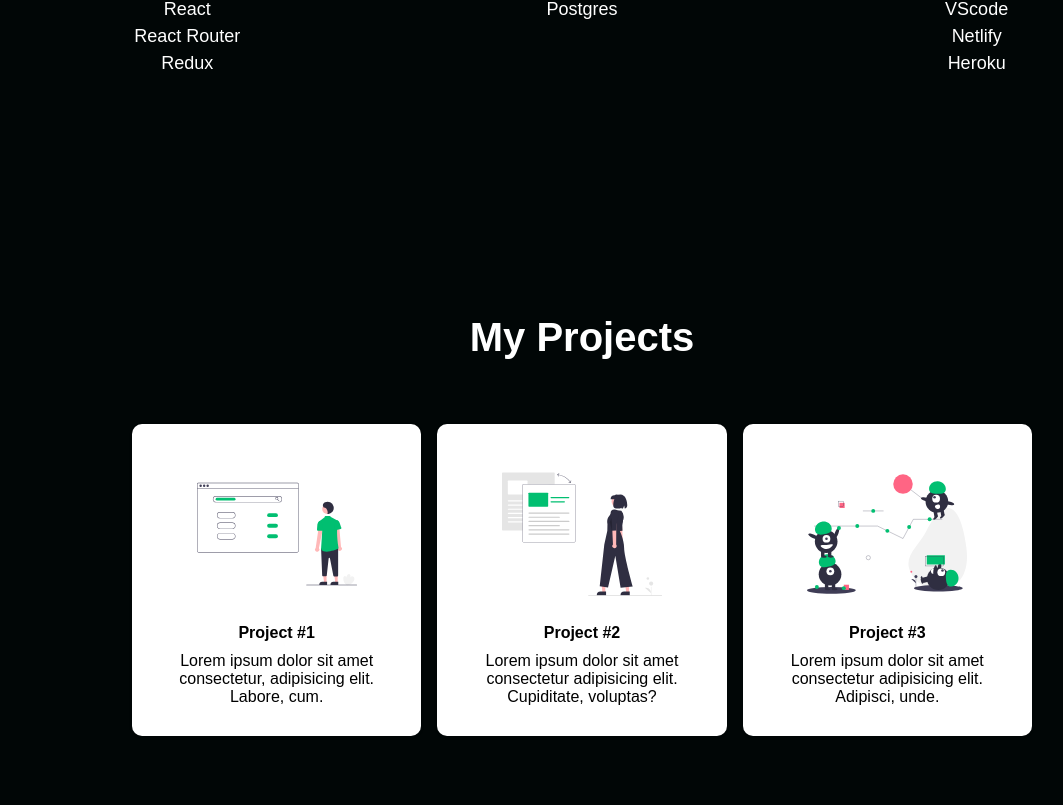
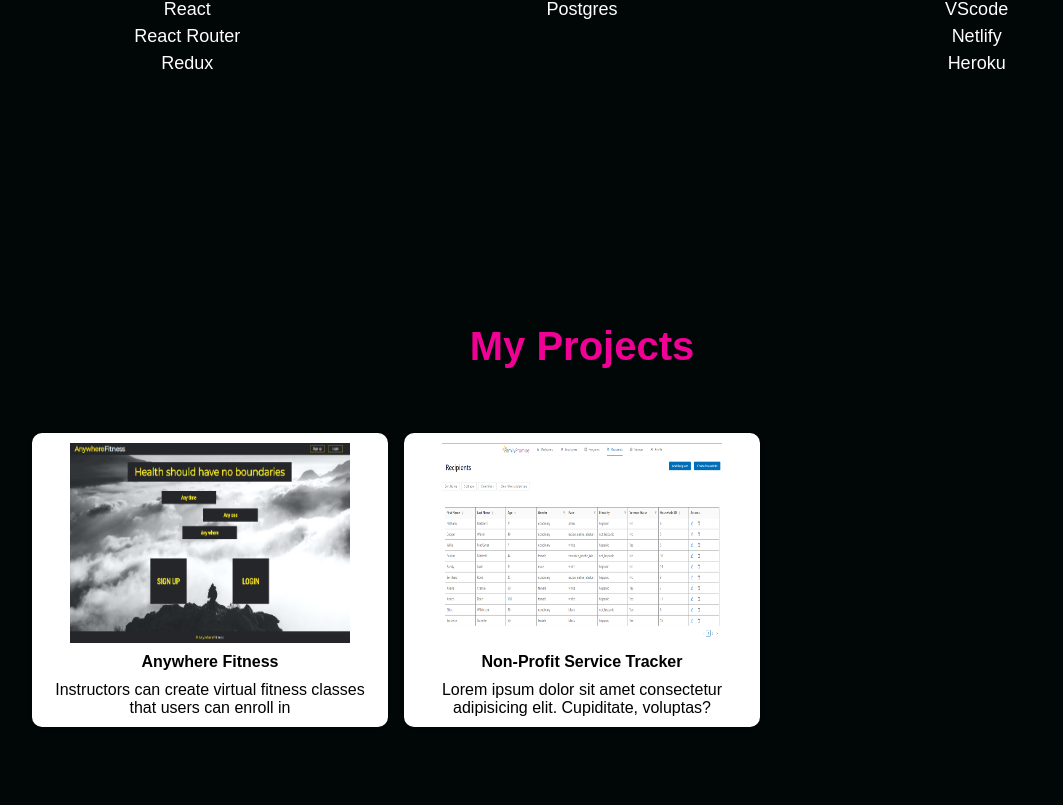
Before and after one commit to NRHietala/portfolio, a React (Create React App) app: page / in a window 1280 px wide. Shown: the part 1775-2580 px from the top of the page, without its empty margins (58-1121 px from the left). Built offline with nearby package versions, Linux system fonts and the light colour scheme; a web font is replaced by a local one.

Commit message:
Rough formatting and project data laid out

```diff
--- a/src/components/Services/ServicesElements.js
+++ b/src/components/Projects/ProjectsElements.js
@@ -1,11 +1,11 @@
 import styled from "styled-components";
 
-export const ServicesContainer = styled.div`
+export const ProjectsContainer = styled.div`
+  display: flex;
   flex-direction: column;
   justify-content: center;
   align-items: center;
   height: 800px;
-  display: flex;
   background: #010606;
 
   @media screen and (max-width: 768px) {
@@ -17,11 +17,11 @@ export const ServicesContainer = styled.div`
   }
 `;
 
-export const ServicesWrapper = styled.div`
+export const ProjectsWrapper = styled.div`
   display: grid;
   grid-template-columns: 1fr 1fr 1fr;
   margin: 0px auto;
-  max-width: 1000px;
+  max-width: 1200px;
   align-items: center;
   grid-gap: 16px;
   padding: 0px 50px;
@@ -36,7 +36,7 @@ export const ServicesWrapper = styled.div`
   }
 `;
 
-export const ServicesCard = styled.div`
+export const ProjectsCard = styled.div`
   display: flex;
   flex-direction: column;
   justify-content: flex-start;
@@ -44,7 +44,7 @@ export const ServicesCard = styled.div`
   background: #fff;
   border-radius: 10px;
   max-height: 340px;
-  padding: 30px;
+  padding: 10px;
   box-shadow: 0px 1px 3px rgba(0, 0, 0, 0.2);
   transition: all 0.2s ease-in-out;
 
@@ -55,15 +55,15 @@ export const ServicesCard = styled.div`
   }
 `;
 
-export const ServicesIcon = styled.img`
-  height: 160px;
-  width: 160px;
+export const ProjectsIcon = styled.img`
+  height: 200px;
+  width: 280px;
   margin-bottom: 10px;
 `;
 
-export const ServicesH1 = styled.h1`
+export const ProjectsH1 = styled.h1`
   font-size: 2.5rem;
-  color: #fff;
+  color: #ef0195;
   margin-bottom: 64px;
 
   @media screen and (max-width: 480px) {
@@ -71,12 +71,12 @@ export const ServicesH1 = styled.h1`
   }
 `;
 
-export const ServicesH2 = styled.h2`
+export const ProjectsH2 = styled.h2`
   font-size: 1rem;
   margin-bottom: 10px;
 `;
 
-export const ServicesP = styled.p`
+export const ProjectsP = styled.p`
   font-size: 1rem;
   text-align: center;
 `;
--- /dev/null
+++ b/src/components/Projects/index.js
@@ -0,0 +1,41 @@
+import React from "react";
+import anywhere_fitness from "../../assets/images/anywhere_fitness.png";
+import fp_service_tracker from "../../assets/images/fp_service_tracker.png";
+
+import {
+  ProjectsContainer,
+  ProjectsH1,
+  ProjectsWrapper,
+  ProjectsCard,
+  ProjectsIcon,
+  ProjectsH2,
+  ProjectsP,
+} from "./ProjectsElements";
+
+const Projects = () => {
+  return (
+    <ProjectsContainer id="projects">
+      <ProjectsH1>My Projects</ProjectsH1>
+      <ProjectsWrapper>
+        <ProjectsCard>
+          <ProjectsIcon src={anywhere_fitness} />
+          <ProjectsH2>Anywhere Fitness</ProjectsH2>
+          <ProjectsP>
+            Instructors can create virtual fitness classes that users can enroll
+            in
+          </ProjectsP>
+        </ProjectsCard>
+        <ProjectsCard>
+          <ProjectsIcon src={fp_service_tracker} />
+          <ProjectsH2>Non-Profit Service Tracker</ProjectsH2>
+          <ProjectsP>
+            Lorem ipsum dolor sit amet consectetur adipisicing elit. Cupiditate,
+            voluptas?
+          </ProjectsP>
+        </ProjectsCard>
+      </ProjectsWrapper>
+    </ProjectsContainer>
+  );
+};
+
+export default Projects;
--- a/src/components/Services/index.js
+++ /dev/null
@@ -1,49 +0,0 @@
-import React from "react";
-import Icon1 from "../../assets/images/svg-1.svg";
-import Icon2 from "../../assets/images/svg-2.svg";
-import Icon3 from "../../assets/images/svg-3.svg";
-import {
-  ServicesContainer,
-  ServicesH1,
-  ServicesWrapper,
-  ServicesCard,
-  ServicesIcon,
-  ServicesH2,
-  ServicesP,
-} from "./ServicesElements";
-
-const Services = () => {
-  return (
-    <ServicesContainer id="projects">
-      <ServicesH1>My Projects</ServicesH1>
-      <ServicesWrapper>
-        <ServicesCard>
-          <ServicesIcon src={Icon1} />
-          <ServicesH2>Project #1</ServicesH2>
-          <ServicesP>
-            Lorem ipsum dolor sit amet consectetur, adipisicing elit. Labore,
-            cum.
-          </ServicesP>
-        </ServicesCard>
-        <ServicesCard>
-          <ServicesIcon src={Icon2} />
-          <ServicesH2>Project #2</ServicesH2>
-          <ServicesP>
-            Lorem ipsum dolor sit amet consectetur adipisicing elit. Cupiditate,
-            voluptas?
-          </ServicesP>
-        </ServicesCard>
-        <ServicesCard>
-          <ServicesIcon src={Icon3} />
-          <ServicesH2>Project #3</ServicesH2>
-          <ServicesP>
-            Lorem ipsum dolor sit amet consectetur adipisicing elit. Adipisci,
-            unde.
-          </ServicesP>
-        </ServicesCard>
-      </ServicesWrapper>
-    </ServicesContainer>
-  );
-};
-
-export default Services;
--- a/src/pages/index.js
+++ b/src/pages/index.js
@@ -2,10 +2,10 @@ import React, { useState } from "react";
 import Sidebar from "../components/Sidebar";
 import Navbar from "../components/NavBar";
 import HeroSection from "../components/Hero";
-import Services from "../components/Services";
 import Footer from "../components/Footer";
 import About from "../components/About";
 import Skills from "../components/Skills";
+import Projects from "../components/Projects";
 import Contact from "../components/Contact";
 
 const Home = () => {
@@ -21,7 +21,7 @@ const Home = () => {
       <HeroSection />
       <About />
       <Skills />
-      <Services />
+      <Projects />
       <Contact />
       <Footer />
     </>
```
Also changed, not shown: src/assets/images/anywhere_fitness.png (added), src/assets/images/fp_service_tracker.png (added).
